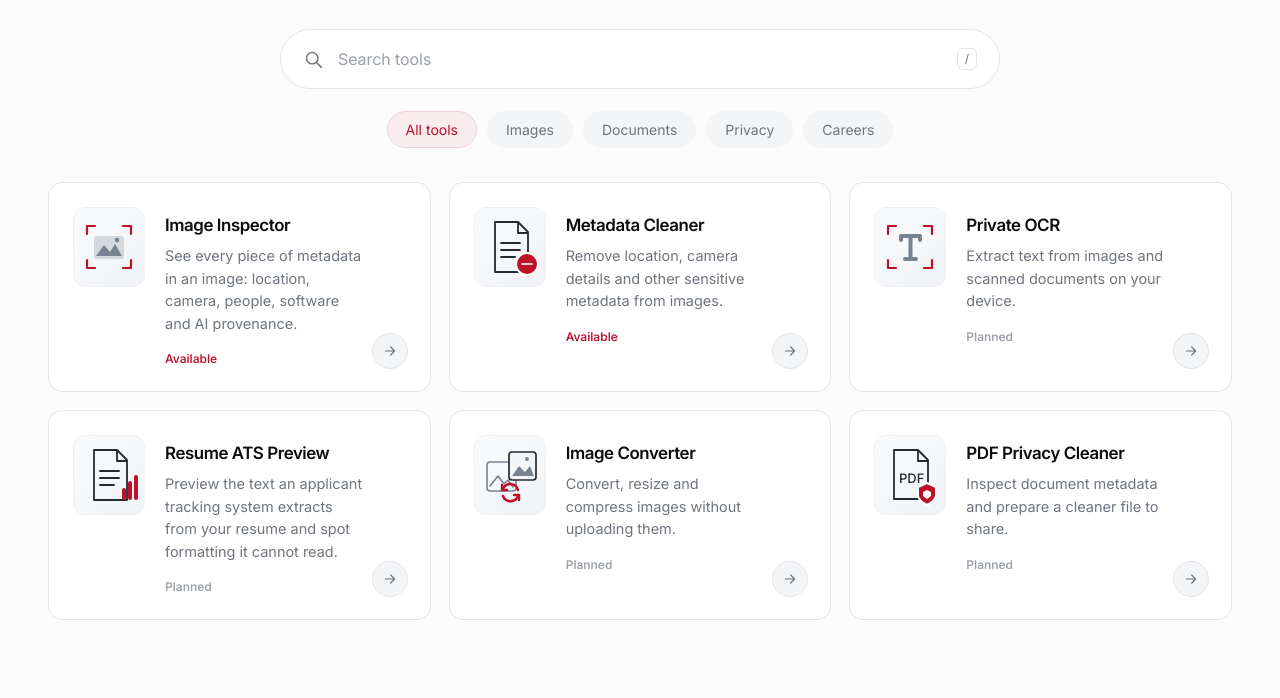
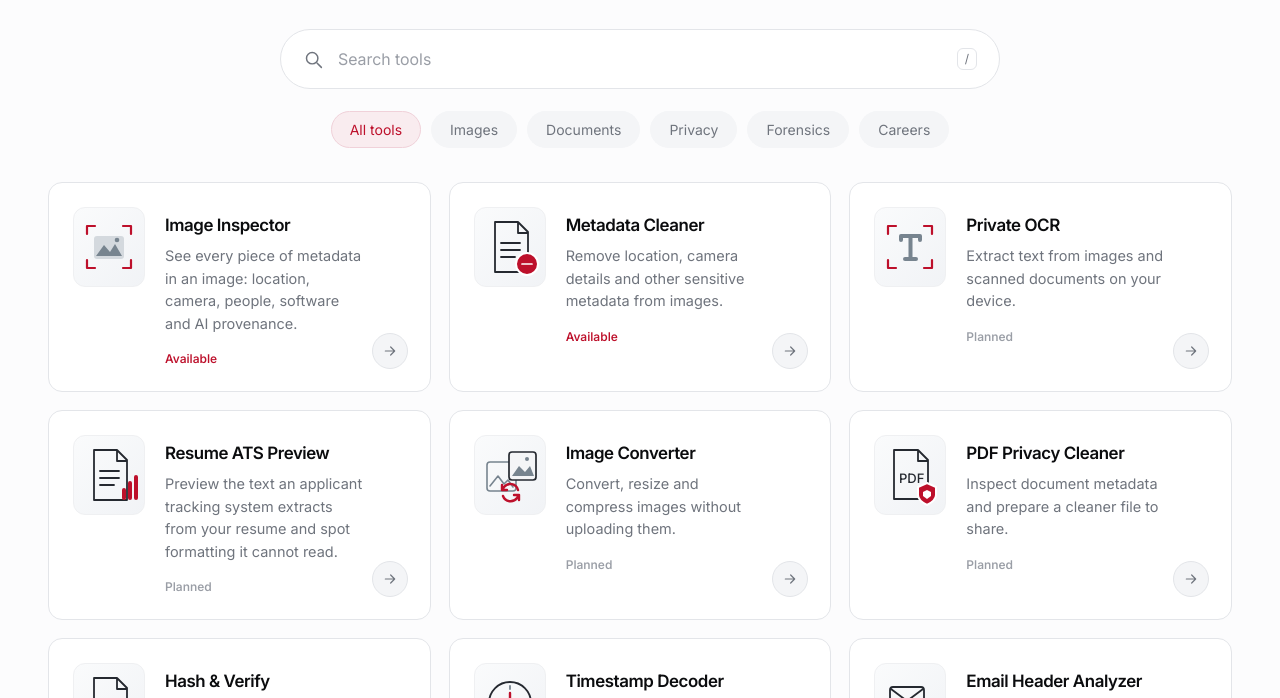
Before and after one commit to rivera-daniel/private-tools, a website: page site/tools/index.html in a window 1280 px wide. Shown: the part 232-930 px from the top of the page. Drawn offline with Linux system fonts and the light colour scheme.

Commit message:
Add forensics tools to the roadmap and a Forensics catalog filter

```diff
--- a/site/tools/assets/app.js
+++ b/site/tools/assets/app.js
@@ -6,6 +6,15 @@ const TOOLS = [
   { name: 'Resume ATS Preview', copy: 'Preview the text an applicant tracking system extracts from your resume and spot formatting it cannot read.', category: ['documents', 'careers'], art: 'resume', status: 'Planned' },
   { name: 'Image Converter', copy: 'Convert, resize and compress images without uploading them.', category: ['images'], art: 'converter', status: 'Planned' },
   { name: 'PDF Privacy Cleaner', copy: 'Inspect document metadata and prepare a cleaner file to share.', category: ['documents', 'privacy'], art: 'pdf', status: 'Planned' },
+  { name: 'Hash & Verify', copy: 'Calculate MD5, SHA-1, SHA-256 and SHA-512 hashes of any file and check them against an expected value.', category: ['forensics'], art: 'hash', status: 'Planned' },
+  { name: 'Timestamp Decoder', copy: 'Read a raw number as every common timestamp format: Unix, Windows, Apple, Chrome, DOS and GPS time.', category: ['forensics'], art: 'clock', status: 'Planned' },
+  { name: 'Email Header Analyzer', copy: 'Trace the servers an email passed through and check SPF, DKIM and DMARC results for signs of spoofing.', category: ['forensics', 'privacy'], art: 'mail', status: 'Planned' },
+  { name: 'Link & QR Inspector', copy: 'Decode QR codes, unwrap redirect links, spot look-alike domains and remove tracking without opening the link.', category: ['privacy', 'forensics'], art: 'link', status: 'Planned' },
+  { name: 'Hex Viewer', copy: 'View the raw bytes of a file with its metadata, hidden data and structures marked on them.', category: ['forensics'], art: 'hex', status: 'Planned' },
+  { name: 'Windows Artifact Viewer', copy: 'Read shortcut files, Jump Lists, Prefetch, event logs, registry hives, thumbnail caches and browser history.', category: ['forensics'], art: 'artifacts', status: 'Planned' },
+  { name: 'Packet Capture Viewer', copy: 'Explore PCAP files: hosts, DNS queries, visited sites, HTTP requests and files carried in the traffic.', category: ['forensics'], art: 'network', status: 'Planned' },
+  { name: 'Certificate & Token Decoder', copy: 'Decode certificates, certificate requests and JSON Web Tokens, with expiry and weak-key warnings.', category: ['forensics'], art: 'certificate', status: 'Planned' },
+  { name: 'Image Forensics', copy: 'Examine JPEG compression traces, resave clues, error levels and noise. Shows evidence, never a verdict.', category: ['images', 'forensics'], art: 'lens', status: 'Planned' },
 ];
 
 // Artwork uses theme classes from site.css so it follows light and dark mode.
@@ -18,6 +27,15 @@ const ART = {
   resume: `${page}<path class="art-red" d="M47 55v-8m6 8V40m6 15V34" stroke-width="4"/>`,
   converter: '<g class="art-mid" stroke-width="1.6"><rect x="9" y="19" width="29" height="29" rx="3"/><path d="m12 43 8-10 6 8 4-4 5 7"/></g><rect class="art-paper-fill art-ink" x="31" y="9" width="27" height="28" rx="3" stroke-width="1.7"/><path class="art-mid-fill" d="m34 33 7-10 6 6 5-6 4 10"/><circle class="art-mid-fill" cx="49" cy="16" r="2"/><path class="art-red" d="M40 47a8 8 0 0 0-14-3l-2 3m0-5v5h5M25 53a8 8 0 0 0 14 2l2-3m0 5v-5h-5" stroke-width="2.4"/>',
   pdf: '<path class="art-ink" d="M16 7h24l10 10v39H16zM40 7v11h10" stroke-width="1.8"/><text class="art-ink-fill" x="21" y="40" font-family="Inter,sans-serif" font-size="13" font-weight="500">PDF</text><path class="art-red-fill art-surface" d="m49 40-9 4v8c0 5 5 8 9 10 4-2 9-5 9-10v-8z" stroke-width="2"/><path class="art-on-red-fill" d="m49 47-4 2v4l4 3 4-3v-4z"/>',
+  hash: `${page}<path class="art-red" d="M40 40l-2 16m8-16-2 16m-7-11h12m-13 6h12" stroke-width="2.2"/>`,
+  clock: '<circle class="art-ink" cx="32" cy="32" r="21" stroke-width="1.8"/><path class="art-mid" d="M32 15v3m0 28v3m17-17h-3m-28 0h-3" stroke-width="1.8"/><path class="art-red" d="M32 22v10l7 5" stroke-width="2.4"/>',
+  mail: '<rect class="art-ink" x="12" y="16" width="34" height="24" rx="3" stroke-width="1.8"/><path class="art-ink" d="m13 18 16 12 16-12" stroke-width="1.8"/><path class="art-red" d="M24 48h14m4 0h4" stroke-width="2.4"/><circle class="art-red-fill" cx="50" cy="48" r="3.5"/>',
+  link: '<g class="art-ink" stroke-width="1.8"><rect x="9" y="9" width="12" height="12" rx="2"/><rect x="9" y="27" width="12" height="12" rx="2"/><rect x="27" y="9" width="12" height="12" rx="2"/></g><path class="art-mid-fill" d="M13 13h4v4h-4zM13 31h4v4h-4zM31 13h4v4h-4z"/><path class="art-red" d="M36 44a6 6 0 0 1 0-8l4-4a6 6 0 0 1 8 8l-2 2m-6 6-4 4a6 6 0 0 1-8-8l2-2m4 4 8-8" stroke-width="2.4"/>',
+  hex: '<rect class="art-ink" x="9" y="12" width="46" height="40" rx="3" stroke-width="1.8"/><path class="art-mid" d="M15 21h6m4 0h6m4 0h6m4 0h3M15 29h6m16 0h6m4 0h3M15 37h6m4 0h6m4 0h6m4 0h3M15 45h6m4 0h6" stroke-width="2.2"/><rect class="art-red" x="23" y="25.5" width="12" height="7" rx="2" stroke-width="2"/>',
+  artifacts: '<rect class="art-ink" x="9" y="12" width="40" height="32" rx="3" stroke-width="1.8"/><path class="art-ink" d="M9 20h40" stroke-width="1.8"/><path class="art-mid" d="M15 28h14M15 34h10" stroke-width="1.8"/><circle class="art-red" cx="42" cy="42" r="7" stroke-width="2.4"/><path class="art-red" d="m47 47 6 6" stroke-width="2.4"/>',
+  network: '<g class="art-ink" stroke-width="1.8"><circle cx="16" cy="18" r="5"/><circle cx="48" cy="18" r="5"/><circle cx="16" cy="46" r="5"/></g><path class="art-mid" d="M21 18h22M16 23v18M20 42l23-21" stroke-width="1.8"/><circle class="art-red-fill" cx="48" cy="46" r="6"/><path class="art-red" d="M21 46h21" stroke-width="2.2" stroke-dasharray="3 3"/>',
+  certificate: '<rect class="art-ink" x="9" y="13" width="40" height="30" rx="3" stroke-width="1.8"/><path class="art-mid" d="M15 21h20M15 27h14M15 33h10" stroke-width="1.8"/><circle class="art-red-fill art-surface" cx="46" cy="42" r="8" stroke-width="2"/><path class="art-red" d="m42 49-2 8 6-3 6 3-2-8" stroke-width="2"/>',
+  lens: '<rect class="art-ink" x="10" y="14" width="36" height="28" rx="3" stroke-width="1.8"/><path class="art-mid-fill" d="m13 39 9-12 7 8 5-6 9 10z"/><circle class="art-mid-fill" cx="36" cy="22" r="2.6"/><circle class="art-red-fill art-surface" cx="44" cy="42" r="8" stroke-width="2.4"/><circle class="art-on-red" cx="44" cy="42" r="3.5" stroke-width="1.8"/><path class="art-red" d="m50 48 5 5" stroke-width="2.8"/>',
 };
 const ARROW = '<svg viewBox="0 0 24 24" fill="none" stroke="currentColor" stroke-width="1.8" stroke-linecap="round" stroke-linejoin="round" aria-hidden="true"><path d="M5 12h14M13 6l6 6-6 6"/></svg>';
 
--- a/site/tools/index.html
+++ b/site/tools/index.html
@@ -38,6 +38,7 @@
       <button type="button" data-filter="images" aria-pressed="false">Images</button>
       <button type="button" data-filter="documents" aria-pressed="false">Documents</button>
       <button type="button" data-filter="privacy" aria-pressed="false">Privacy</button>
+      <button type="button" data-filter="forensics" aria-pressed="false">Forensics</button>
       <button type="button" data-filter="careers" aria-pressed="false">Careers</button>
     </div>
     <div class="cards" id="cards"></div>
```
Also changed, not shown: README.md.
